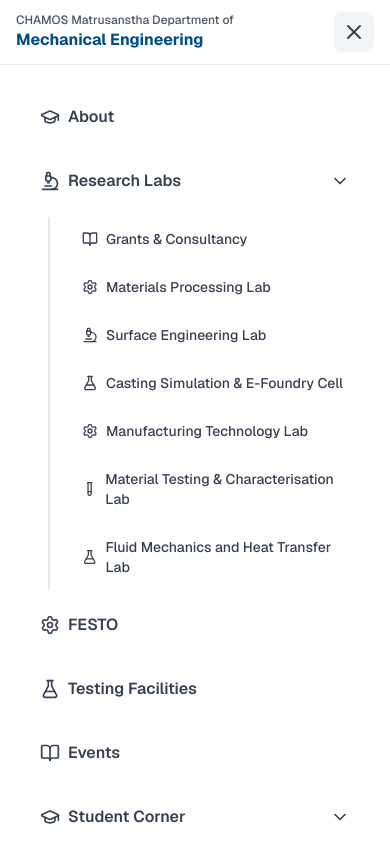
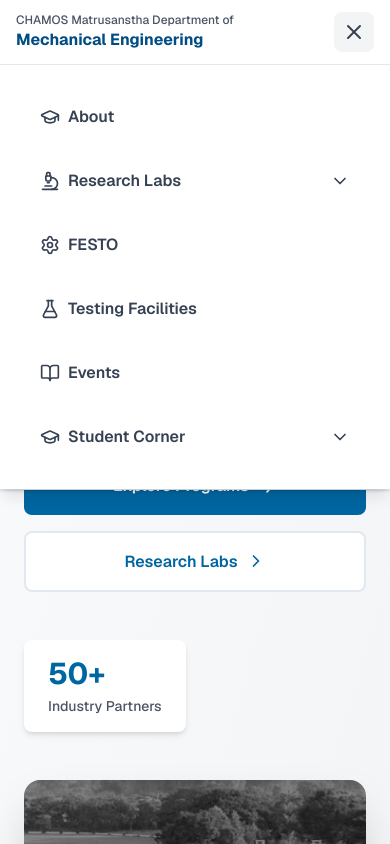
Before and after one commit to meetjaka/Mechanical, a Next.js app: page / in a window 390 px wide. Both pictures are taken after a click on the button 354 px from the left and 32 px from the top of the page. Shown: the top 844 px of the page. Built offline with nearby package versions, Linux system fonts and the light colour scheme.

Commit message:
Fix mobile navigation dropdown issue: prevent 404 errors for Research Labs and Student Corner by using buttons instead of links for dropdown triggers

```diff
--- a/components/DepartmentNavbar.js
+++ b/components/DepartmentNavbar.js
@@ -31,6 +31,13 @@
     window.addEventListener("scroll", handleScroll);
     return () => window.removeEventListener("scroll", handleScroll);
   }, []);
+
+  // Close dropdowns when mobile menu is closed
+  useEffect(() => {
+    if (!mobileMenuOpen) {
+      setOpenDropdown(null);
+    }
+  }, [mobileMenuOpen]);
 
   const researchLabsDropdown = [
     {
@@ -279,6 +286,27 @@
           <div className="px-6 py-6 space-y-2">
             {navItems.map((item) => (
               <div key={item.name}>
+                {item.hasDropdown ? (
+                  <button
+                    className={`w-full flex items-center justify-between px-4 py-4 text-base font-semibold rounded-lg transition-all duration-200 ${
+                      openDropdown === item.name
+                        ? "text-[#0066A1] bg-blue-50"
+                        : "text-gray-700 hover:text-[#0066A1] hover:bg-gray-50"
+                    }`}
+                    onClick={() => setOpenDropdown(openDropdown === item.name ? null : item.name)}
+                  >
+                    <div className="flex items-center gap-2">
+                      {item.icon && <item.icon className="w-5 h-5" />}
+                      <span>{item.name}</span>
+                    </div>
+                    <ChevronDown
+                      size={20}
+                      className={`transition-transform duration-200 ${
+                        openDropdown === item.name ? "rotate-180" : ""
+                      }`}
+                    />
+                  </button>
+                ) : (
                   <Link
                     href={item.href}
                     className={`flex items-center justify-between px-4 py-4 text-base font-semibold rounded-lg transition-all duration-200 ${
@@ -286,18 +314,18 @@
                         ? "text-[#0066A1] bg-blue-50"
                         : "text-gray-700 hover:text-[#0066A1] hover:bg-gray-50"
                     }`}
-                  onClick={() => !item.hasDropdown && setMobileMenuOpen(false)}
+                    onClick={() => setMobileMenuOpen(false)}
                   >
                     <div className="flex items-center gap-2">
                       {item.icon && <item.icon className="w-5 h-5" />}
                       <span>{item.name}</span>
                     </div>
-                  {item.hasDropdown && <ChevronDown size={20} />}
                   </Link>
+                )}
 
                 {/* Mobile Dropdown Items */}
-                {item.hasDropdown && item.dropdownItems && (
-                  <div className="ml-6 mt-2 space-y-1 border-l-2 border-gray-200 pl-4">
+                {item.hasDropdown && item.dropdownItems && openDropdown === item.name && (
+                  <div className="ml-6 mt-2 space-y-1 border-l-2 border-gray-200 pl-4 animate-in slide-in-from-top-2 duration-200">
                     {item.dropdownItems.map((dropdownItem) => (
                       <div key={dropdownItem.name}>
                         {dropdownItem.isExternal ? (
```
Lines whose indentation alone changed are shown as unchanged.
